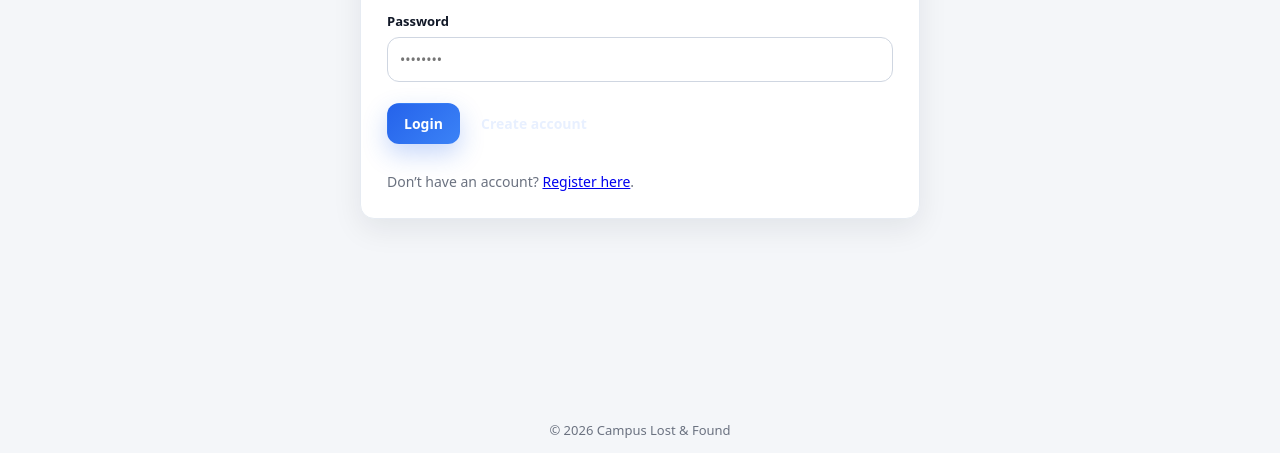
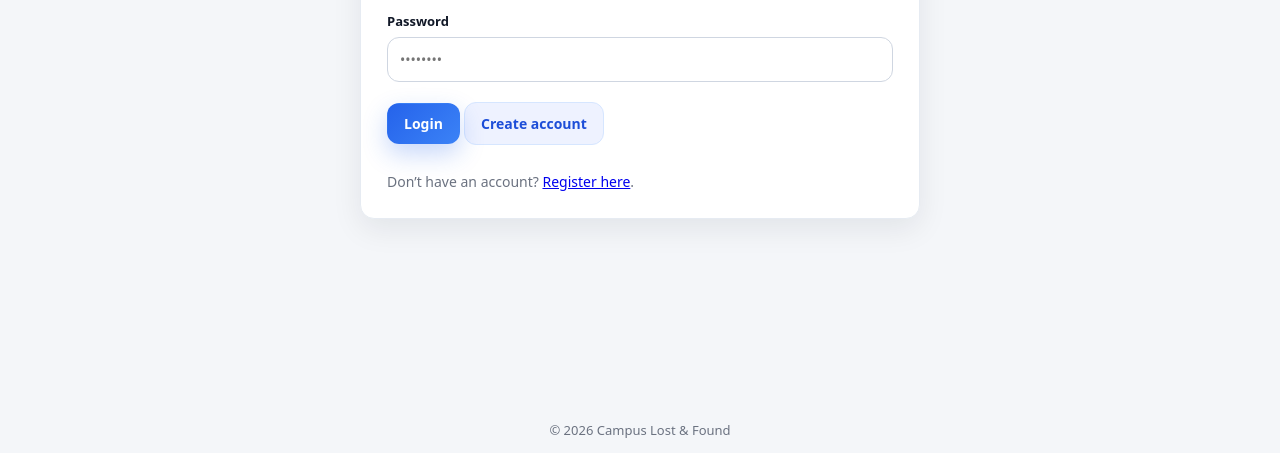
Before and after one commit to Kaito67486/campus-lost-found-Web-Technology-FA-, a website: page login.html in a window 1280 px wide. Shown: the part 413-866 px from the top of the page. Drawn offline with Linux system fonts and the light colour scheme; no server answers.

Commit message:
Add new index.html design v2

```diff
--- a/login.html
+++ b/login.html
@@ -46,7 +46,7 @@
 
         <div class="form-actions" style="margin-top:6px;">
           <button class="btn btn-primary" type="submit" id="btnLogin">Login</button>
-          <a class="btn btn-ghost" href="register.html">Create account</a>
+          <a class="btn btn-ghost-light" href="register.html">Create account</a>
         </div>
 
         <p class="muted" style="margin-top:12px;">
--- a/style.css
+++ b/style.css
@@ -1296,3 +1296,15 @@ body.page.page-ready{
     padding:10px 14px;
   }
 }
+
+.btn-ghost-light{
+  background:#EEF2FF;
+  color:#1D4ED8;
+  border-color:#D6E6FF;
+}
+
+.btn-ghost-light:hover{
+  filter: brightness(.98);
+  transform: translateY(-1px);
+  box-shadow: 0 10px 20px rgba(37,99,235,.12);
+}
```
Also changed, not shown: register.html (+1 -1 lines).
